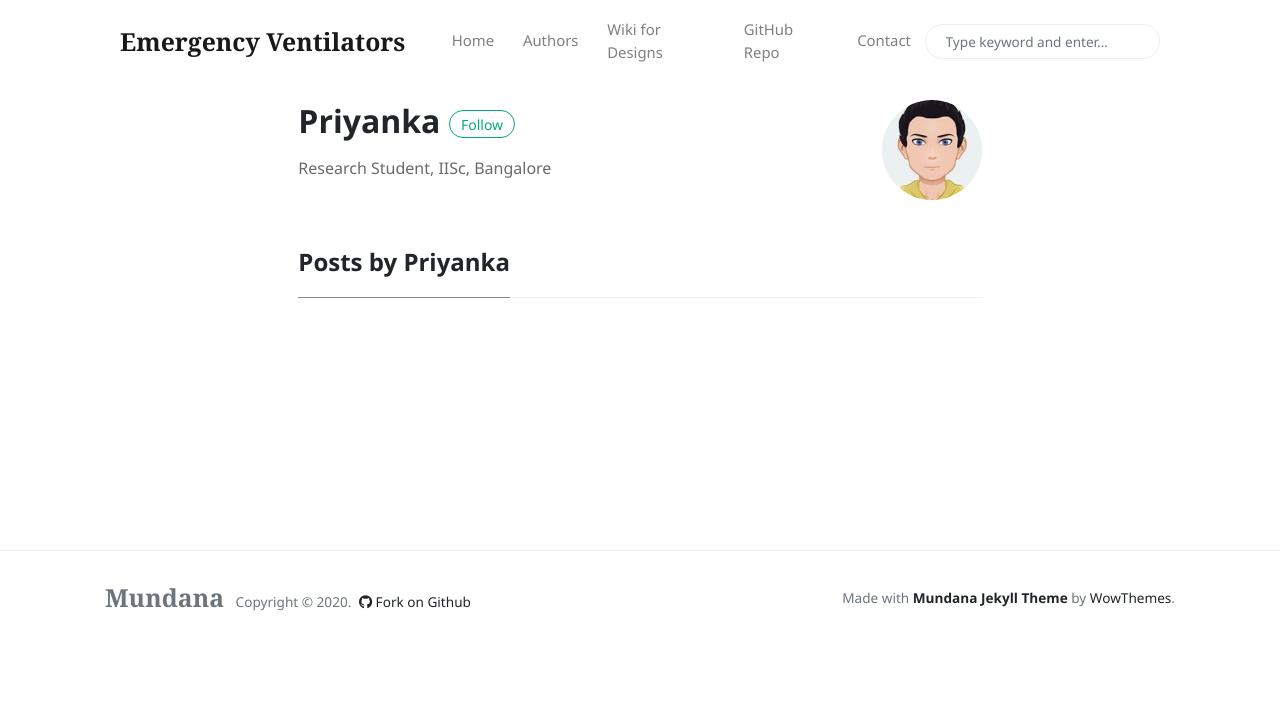
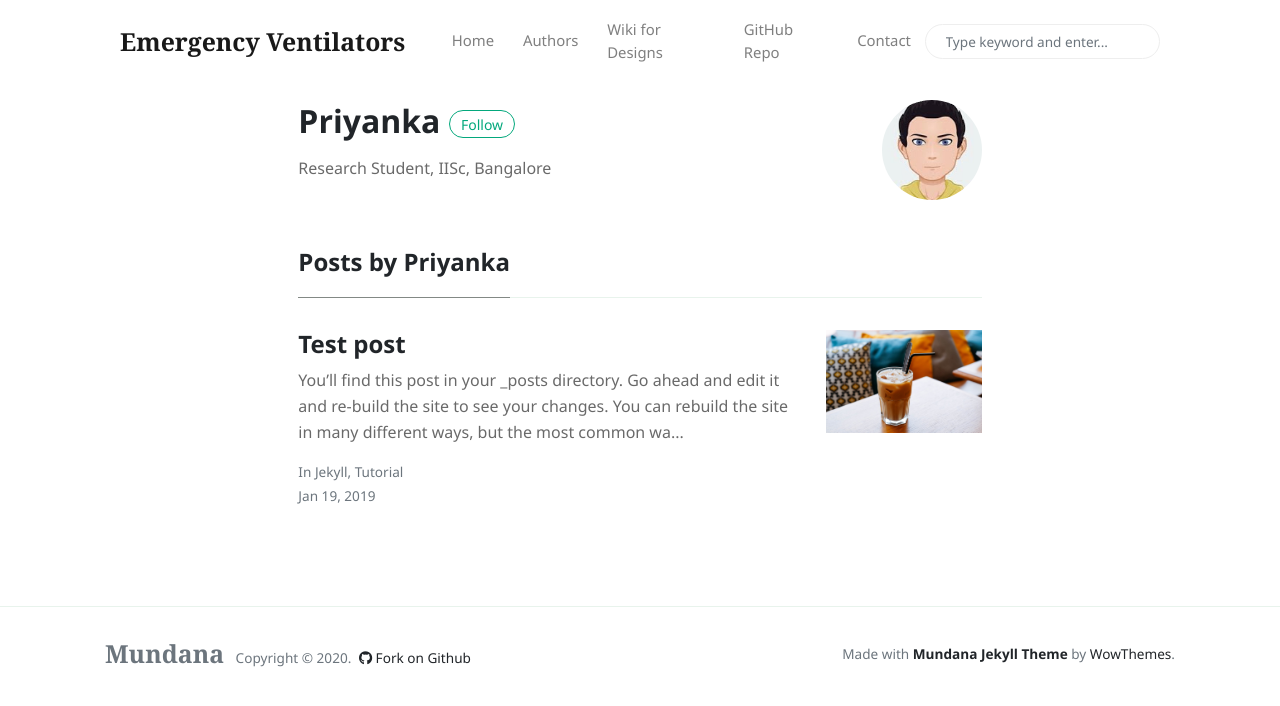
Before and after one commit to waghaditya/emergency-ventilators, a Jekyll site: the page built from _pages/author-priyanka.html, in a window 1280 px wide. Shown: the top 706 px of the page. Built offline with Jekyll 4.4.1, drawn with Linux system fonts in a browser that asks for light colours; nearby versions of some CDN libraries.

Commit message:
Update 2019-01-19-markup-example.md

```diff
--- a/_posts/2019-01-19-markup-example.md
+++ b/_posts/2019-01-19-markup-example.md
@@ -1,7 +1,7 @@
 ---
 layout: post
-title:  "Markdown Example"
-author: jane
+title:  "Test post"
+author: Priyanka
 categories: [ Jekyll, tutorial ]
 image: assets/images/6.jpg
 tags: featured
```
